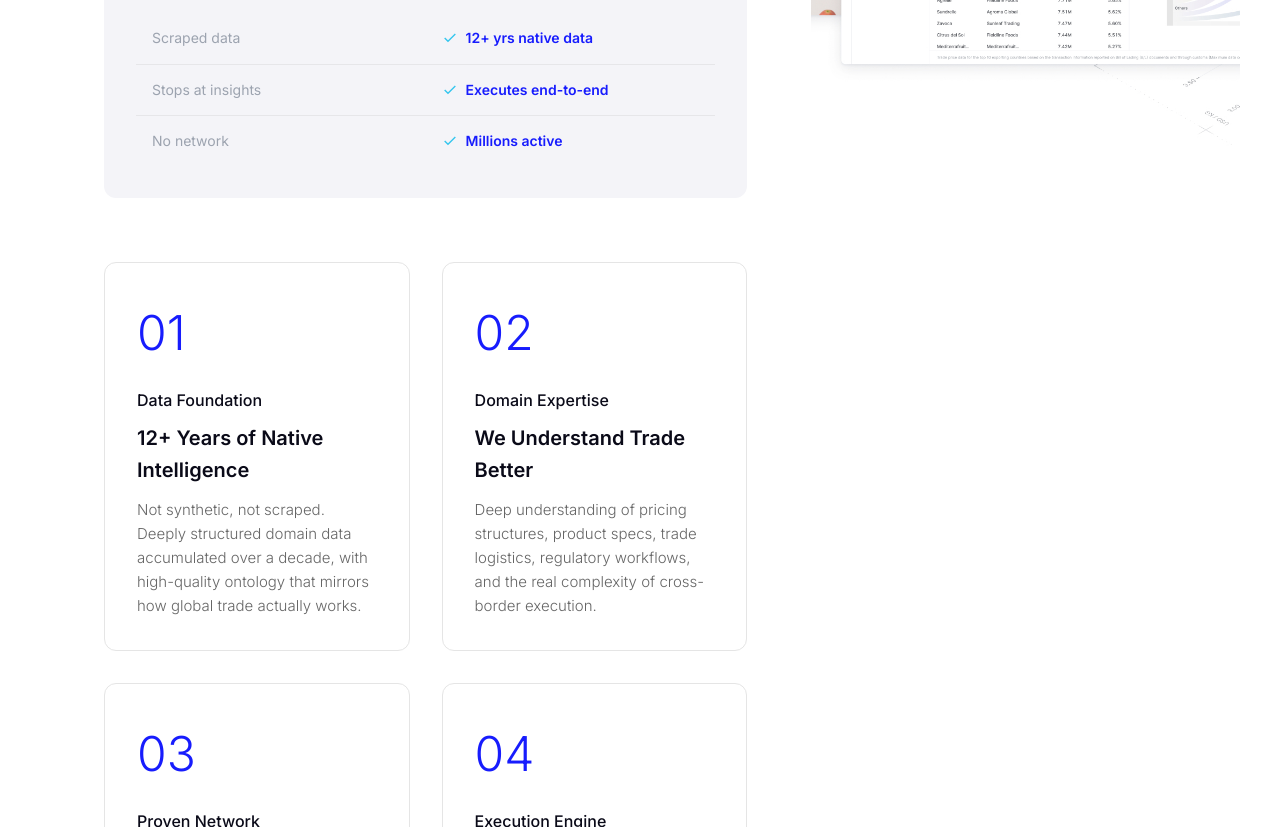
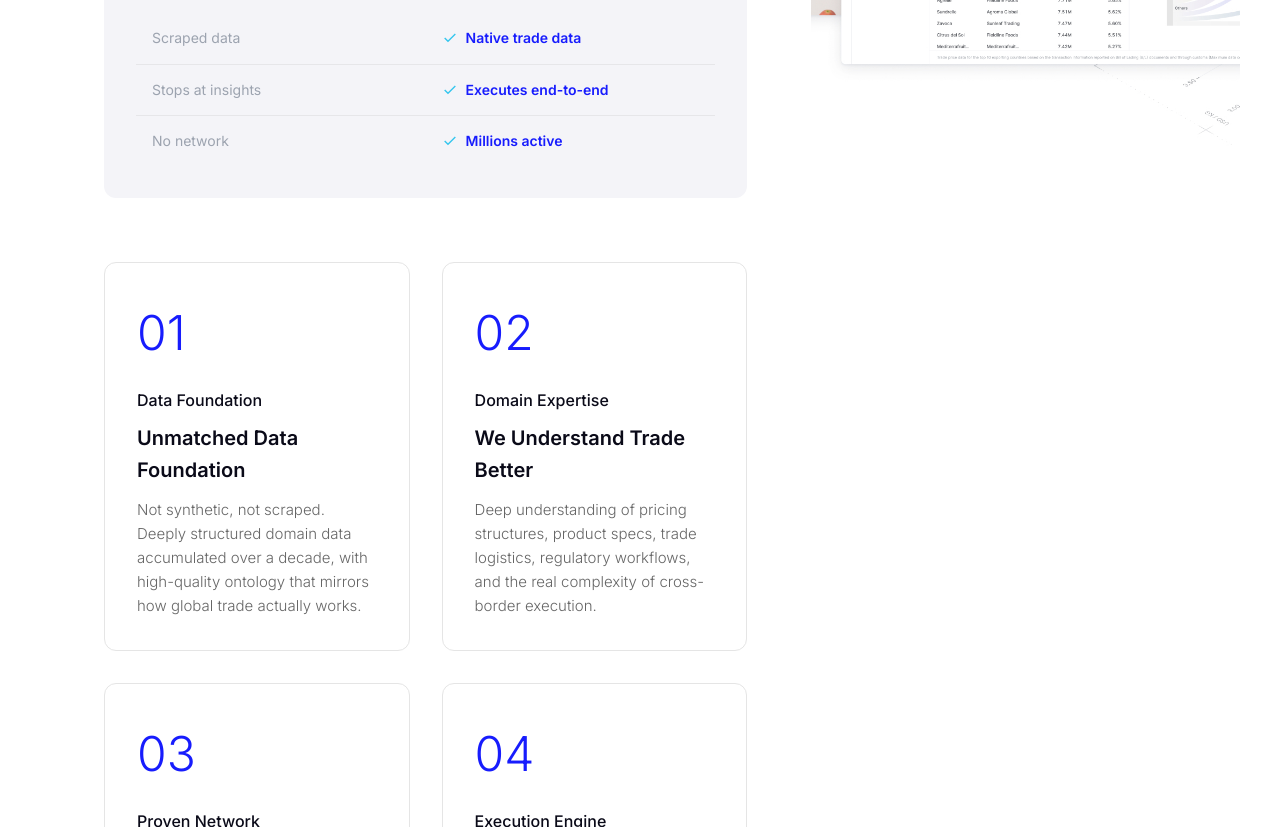
Before and after one commit to Aidan392/mktbuilder9, a website: page index.html in a window 1280 px wide. Shown: the part 3737-4564 px from the top of the page. Drawn offline with Linux system fonts and the light colour scheme.

Commit message:
Reduce 12-year repetition in Differentiation section

```diff
--- a/index.html
+++ b/index.html
@@ -2236,7 +2236,7 @@
             <svg width="16" height="16" viewBox="0 0 24 24" fill="none" stroke="currentColor" stroke-width="2">
               <polyline points="20 6 9 17 4 12"></polyline>
             </svg>
-            12+ yrs native data
+            Native trade data
           </div>
         </div>
 
@@ -2266,7 +2266,7 @@
         <div class="differentiator-card">
           <div class="differentiator-number">01</div>
           <h3 class="differentiator-title">Data Foundation</h3>
-          <h4 class="differentiator-subtitle">12+ Years of Native Intelligence</h4>
+          <h4 class="differentiator-subtitle">Unmatched Data Foundation</h4>
           <p class="differentiator-description">
             Not synthetic, not scraped. Deeply structured domain data accumulated over a decade, with high-quality ontology that mirrors how global trade actually works.
           </p>
```
Also changed, not shown: landing.html (+2 -2 lines).
